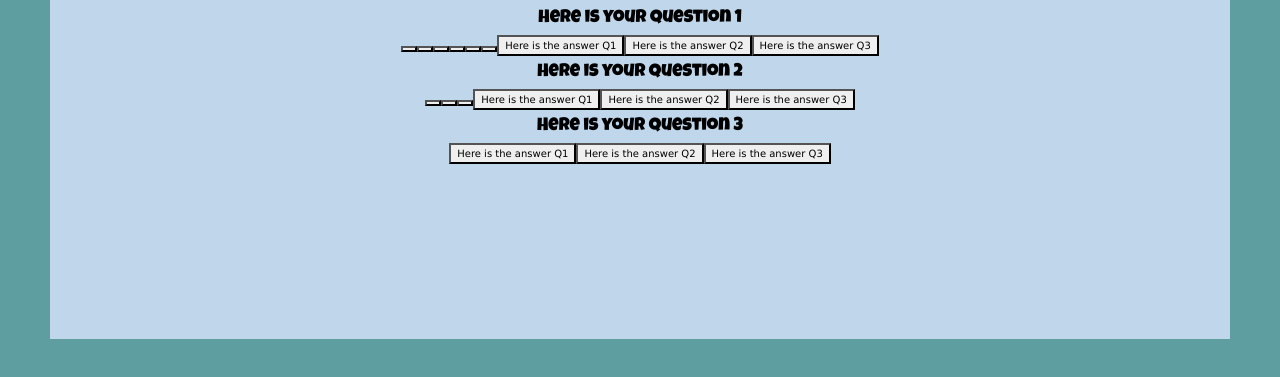
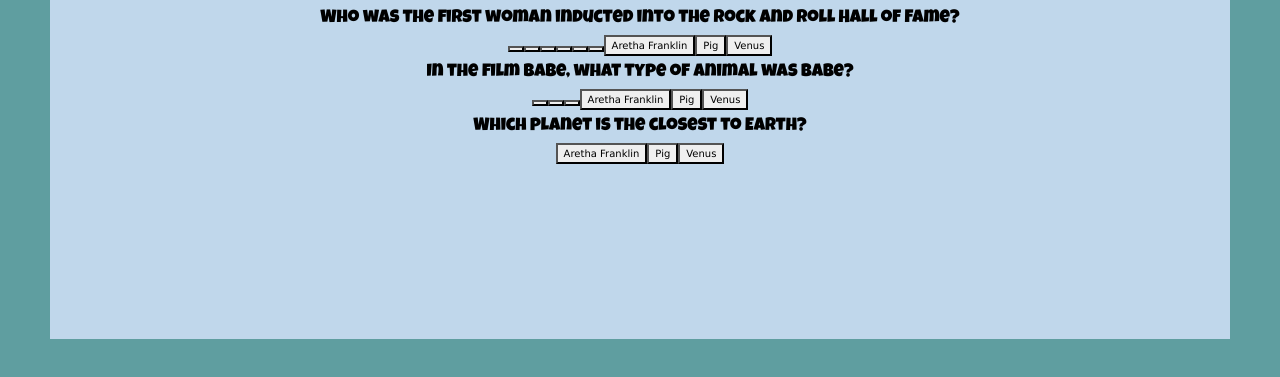
Before and after one commit to Hernavch/TriviaGame, a plain HTML site: page index.html in a window 1280 px wide. Both pictures are taken after a click on the button "Start". Shown: the part 211-588 px from the top of the page. Drawn offline with nearby package versions, Linux system fonts and the light colour scheme; a web font is replaced by a local one.

Commit message:
Updated Questions

```diff
--- a/assets/javascript/app.js
+++ b/assets/javascript/app.js
@@ -1,16 +1,16 @@
 var trivia = [
-    {hint:"Here is your question 1" ,
-    answer:"Here is the answer Q1",
-    options:["Here is a possible 1",  "Here is a possible 2"]
+    {hint:"Who was the first woman inducted into the Rock and Roll Hall of Fame?" ,
+    answer:"Aretha Franklin",
+    options:["Janice Joplin",  "Stevie Nixx"]
     },
 
-    {hint:"Here is your question 2" ,
-    answer:"Here is the answer Q2",
-    options:["Here is a possible1.1",  "Here is a possible 1.2"]
+    {hint:"In the film Babe, what type of animal was Babe?" ,
+    answer:"Pig",
+    options:["Horse",  "Dog"]
     },
-    {hint:"Here is your question 3" ,
-    answer:"Here is the answer Q3",
-    options:["Here is a possible2.1",  "Here is a possible2.2"]
+    {hint:"Which planet is the closest to Earth?" ,
+    answer:"Venus",
+    options:["Mars",  "Mercury"]
         }
 
 ];
@@ -25,6 +25,13 @@
 
 
 $("#startbtn").on("click", function(){
+    var timer = setInterval(timer, 1000);
+        function timer() {
+            var t= new time();
+            $("countdown").html(t.toLocaleTimeString());
+             console.log(timer)
+         }
+
     $(".board").empty();
     $(".board").html();
 
@@ -54,12 +61,5 @@
 
                 }
     });
-    // $(".questions").append('<button class="choosebtn" id="q1">'+ choices + '</button>');
-    // $(".questions").append('<button class="choosebtn">' + trivia[i].answer + '</button>');
-    // }
 
-    // $(".board").html();
-    // $(".board").empty();
-    // $(".board").html(question1);
-    // $(".question1").append('<p>'+  +'</p>')
 // });
--- a/index.html
+++ b/index.html
@@ -23,6 +23,7 @@
             <p>How well can you guess the trivia?</p>
             <button type="button" class="btn btn-success" id="startbtn">Start</button>
         </div>
+        <div class="countdown"></div>
         <!-- <div class="questions">
             <div class="choices"></div>
         </div> -->
```
Also changed, not shown: assets/javascript/MovieGame.html (deleted, +0 -66 lines).
